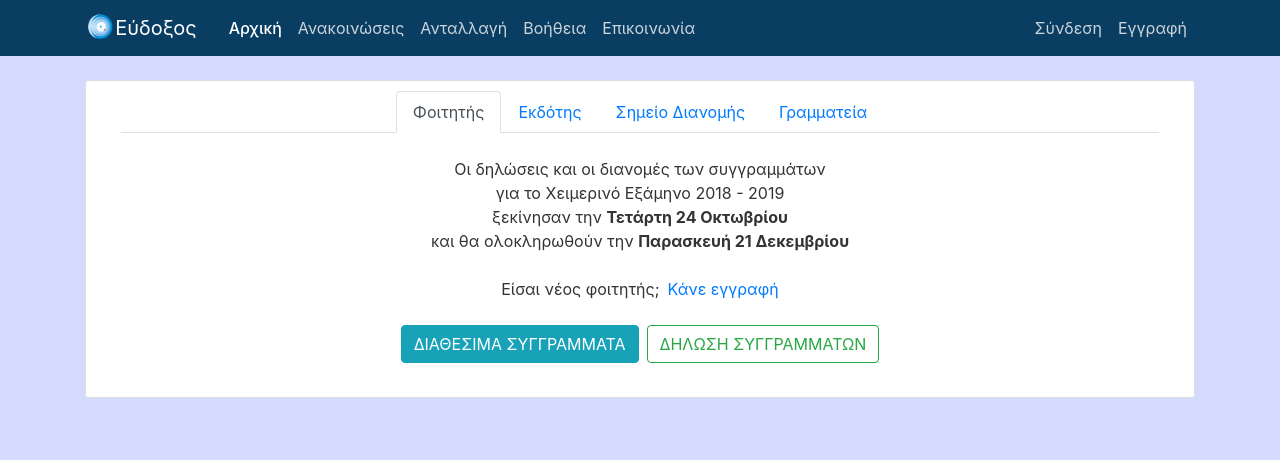
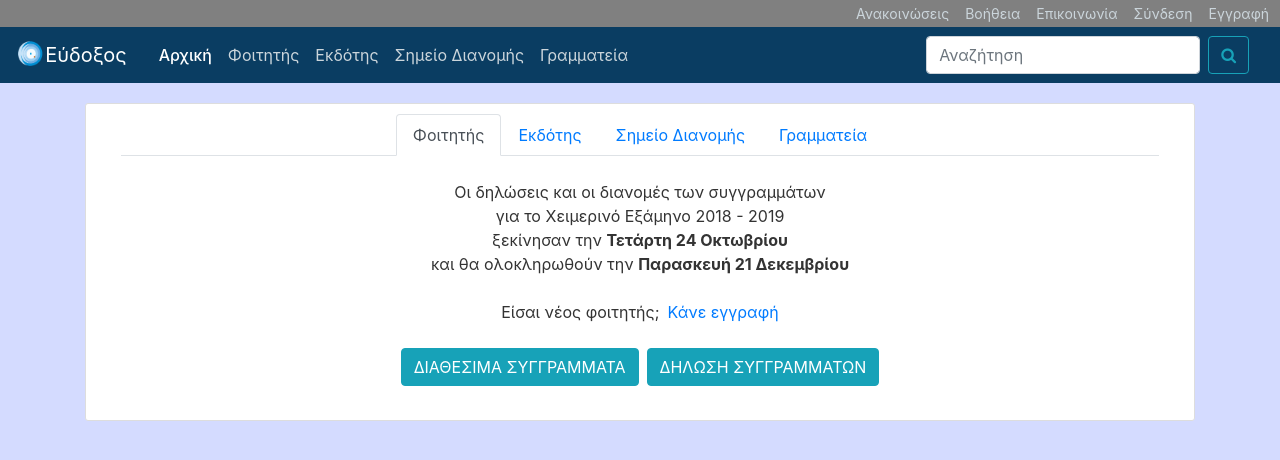
Before and after one commit to pelekoudasq/eudoxus, a Django app: page / in a window 1280 px wide. Shown: the top 460 px of the page. Run offline with Django 3.2, Linux system fonts and the light colour scheme; some libraries are stand-ins or nearby versions.

Commit message:
the roussou effect

```diff
--- a/users/static/users/main.css
+++ b/users/static/users/main.css
@@ -1,7 +1,8 @@
 body {
   background: #D4DBFF;
   color: #333333;
-  margin-top: 5rem;
+  /*margin-top: 5rem;*/
+  margin: 0 !important;
 }
 
 h1, h2, h3, h4, h5, h6 {
@@ -12,8 +13,27 @@ ul {
   margin: 0;
 }
 
+main{
+  margin-top: 20px;
+}
+
+.ml-auto {
+  left: auto !important;
+}
+
+#top-nav {
+  background-color: gray;
+  font-size: 14px;
+  height: 20;
+  padding: 3px;
+}
+
 .bg-steel {
   background-color: #0a3d62;
+}
+
+.navbar {
+  padding-left: 0px;
 }
 
 .site-header .navbar-nav .nav-link {
--- a/users/templates/users/base.html
+++ b/users/templates/users/base.html
@@ -11,24 +11,79 @@
 
 	<link rel="stylesheet" type="text/css" href="{% static 'users/main.css' %}">
 
+	<link rel="stylesheet" href="https://cdnjs.cloudflare.com/ajax/libs/font-awesome/4.7.0/css/font-awesome.min.css">
+
 
 	<title>Εύδοξος</title>
 </head>
 <body>
 	<header class="site-header">
-		<nav class="navbar navbar-expand-md navbar-dark bg-steel fixed-top">
-			<div class="container">
-				<a class="navbar-brand mr-4" href="{% url 'users-home' %}"><img style="display: inline-block; height: 30px; margin-top: -5px" src="{% static '/eudoxus-logo.png' %}">Εύδοξος</a>
-				<button class="navbar-toggler" type="button" data-toggle="collapse" data-target="#navbarToggle" aria-controls="navbarToggle" aria-expanded="false" aria-label="Toggle navigation">
-				<span class="navbar-toggler-icon"></span>
-				</button>
+		<nav class="navbar navbar-expand-lg navbar-light bg-steel sticky-top" id="top-nav">
+			<button class="navbar-toggler" type="button" data-toggle="collapse" data-target="#navbarToggle-top" aria-controls="navbarToggle-top" aria-expanded="false" aria-label="Toggle navigation">
+			<span class="navbar-toggler-icon"></span>
+			</button>
+			<div class="collapse navbar-collapse" id="navbarToggle-top">
+				<div class="navbar-nav ml-auto">
+					<a class="nav-item nav-link py-0 {% if request.resolver_match.url_name == 'users-announcements' %}active{% endif %}" href="{% url 'users-announcements' %}">Ανακοινώσεις</a>
+					<a class="nav-item nav-link py-0 {% if request.resolver_match.url_name == 'users-about' %}active{% endif %}" href="{% url 'users-about' %}">Βοήθεια</a>
+					<a class="nav-item nav-link py-0 {% if request.resolver_match.url_name == 'users-contact' %}active{% endif %}" href="{% url 'users-contact' %}">Επικοινωνία</a>
+					{% if user.is_authenticated %}
+						<a class="nav-item nav-link py-0 {% if request.resolver_match.url_name == 'profile' %}active{% endif %}" href="{% url 'profile' %}">Προφίλ</a>
+						<a class="nav-item nav-link py-0" href="{% url 'logout' %}">Αποσύνδεση</a>
+					{% else %}
+						<a class="nav-item nav-link py-0 {% if request.resolver_match.url_name == 'login' %}active{% endif %}" href="{% url 'login' %}">Σύνδεση</a>
+						<a class="nav-item nav-link py-0 {% if request.resolver_match.url_name == 'register' %}active{% endif %}" href="{% url 'register' %}">Εγγραφή</a>
+					{% endif %}
+				</div>
+			</div>
+		</nav>
+		<nav class="navbar navbar-expand-lg navbar-dark bg-steel ">
+				<div class="container-fluid">
+					<a class="navbar-brand mr-4" href="{% url 'users-home' %}"><img style="display: inline-block; height: 30px; margin-top: -5px" src="{% static '/eudoxus-logo.png' %}">Εύδοξος</a>
+					<button class="navbar-toggler" type="button" data-toggle="collapse" data-target="#navbarToggle" aria-controls="navbarToggle" aria-expanded="false" aria-label="Toggle navigation">
+					<span class="navbar-toggler-icon"></span>
+					</button>
 				<div class="collapse navbar-collapse" id="navbarToggle">
 					<div class="navbar-nav mr-auto">
 						<a class="nav-item nav-link {% if request.resolver_match.url_name == 'users-home' %}active{% endif %}" href="{% url 'users-home' %}">Αρχική</a>
-						<a class="nav-item nav-link {% if request.resolver_match.url_name == 'users-announcements' %}active{% endif %}" href="{% url 'users-announcements' %}">Ανακοινώσεις</a>
+						<li class="nav-item dropdown">
+							<a class="nav-link" data-toggle="dropdown" href="#" role="button" aria-haspopup="true" aria-expanded="false">Φοιτητής</a>
+							<div class="dropdown-menu">
+								<a class="dropdown-item" href="#">Δήλωση</a>
+								<div class="dropdown-divider"></div>
+								<a class="dropdown-item" href="{% url 'users-exchange' %}">Ανταλλαγή</a>
+								<div class="dropdown-divider"></div>
+								<a class="dropdown-item" href="#">Συγγράμματα</a>
+							</div>
+						</li>
+						<li class="nav-item dropdown">
+							<a class="nav-link" data-toggle="dropdown" href="#" role="button" aria-haspopup="true" aria-expanded="false">Εκδότης</a>
+							<div class="dropdown-menu">
+								<a class="dropdown-item" href="#">Διαχείρηση Συγγραμμάτων</a>
+								<div class="dropdown-divider"></div>
+								<a class="dropdown-item" href="#">Οδηγός Εκδότη</a>
+							</div>
+						</li>
+						<li class="nav-item dropdown">
+							<a class="nav-link" data-toggle="dropdown" href="#" role="button" aria-haspopup="true" aria-expanded="false">Σημείο Διανομής</a>
+							<div class="dropdown-menu">
+								<a class="dropdown-item" href="#">Παράδοση Συγγραμμάτων</a>
+								<div class="dropdown-divider"></div>
+								<a class="dropdown-item" href="#">Οδηγός Σημείου Διανομής</a>
+							</div>
+						</li>
+						<li class="nav-item dropdown">
+							<a class="nav-link" data-toggle="dropdown" href="#" role="button" aria-haspopup="true" aria-expanded="false">Γραμματεία</a>
+							<div class="dropdown-menu">
+								<a class="dropdown-item" href="#">Πρόγραμμα Σπουδών</a>
+								<div class="dropdown-divider"></div>
+								<a class="dropdown-item" href="#">Οδηγός Γραμματείας</a>
+							</div>
+						</li>
+						<!--<a class="nav-item nav-link {% if request.resolver_match.url_name == 'users-announcements' %}active{% endif %}" href="{% url 'users-announcements' %}">Ανακοινώσεις</a>
 						<a class="nav-item nav-link {% if request.resolver_match.url_name == 'users-exchange' %}active{% endif %}" href="{% url 'users-exchange' %}">Ανταλλαγή</a>
 						<a class="nav-item nav-link {% if request.resolver_match.url_name == 'users-about' %}active{% endif %}" href="{% url 'users-about' %}">Βοήθεια</a>
-						<a class="nav-item nav-link {% if request.resolver_match.url_name == 'users-contact' %}active{% endif %}" href="{% url 'users-contact' %}">Επικοινωνία</a>
+						<a class="nav-item nav-link {% if request.resolver_match.url_name == 'users-contact' %}active{% endif %}" href="{% url 'users-contact' %}">Επικοινωνία</a>-->
 					</div>
 					<!-- Navbar Right Side -->
 					<!--<form class="navbar-form navbar-left form-inline" action="/action_page.php">
@@ -38,13 +93,10 @@
 				    </form>-->
 
 					<div class="navbar-nav">
-						{% if user.is_authenticated %}
-							<a class="nav-item nav-link {% if request.resolver_match.url_name == 'profile' %}active{% endif %}" href="{% url 'profile' %}">Προφίλ</a>
-							<a class="nav-item nav-link" href="{% url 'logout' %}">Αποσύνδεση</a>
-						{% else %}
-							<a class="nav-item nav-link {% if request.resolver_match.url_name == 'login' %}active{% endif %}" href="{% url 'login' %}">Σύνδεση</a>
-							<a class="nav-item nav-link {% if request.resolver_match.url_name == 'register' %}active{% endif %}" href="{% url 'register' %}">Εγγραφή</a>
-						{% endif %}
+						<form class="form-inline">
+							<input class="form-control mr-sm-2" type="search" placeholder="Αναζήτηση" aria-label="Search">
+							<button class="btn btn-outline-info my-2 my-sm-0" type="submit"><i class="fa fa-search"></i></button>
+						</form>
 					</div>
 				</div>
 			</div>
--- a/users/templates/users/home.html
+++ b/users/templates/users/home.html
@@ -33,7 +33,7 @@
 				    <button type="button" class="btn btn-info">ΔΙΑΘΕΣΙΜΑ ΣΥΓΓΡΑΜΜΑΤΑ</button>
 				  </div>
 				  <div class="btn-group" role="group" aria-label="Second group">
-				    <button type="button" class="btn btn-outline-success">ΔΗΛΩΣΗ ΣΥΓΓΡΑΜΜΑΤΩΝ</button>
+				    <button type="button" class="btn btn-info">ΔΗΛΩΣΗ ΣΥΓΓΡΑΜΜΑΤΩΝ</button>
 				  </div>
 				</div>
 				<br>
@@ -54,7 +54,7 @@
 				    <button type="button" class="btn btn-info">ΣΥΓΓΡΑΜΜΑΤΑ ΕΚΔΟΤΗ</button>
 				  </div>
 				  <div class="btn-group" role="group" aria-label="Second group">
-				    <button type="button" class="btn btn-outline-success">ΟΔΗΓΟΣ ΕΚΔΟΤΗ</button>
+				    <button type="button" class="btn btn-info">ΟΔΗΓΟΣ ΕΚΔΟΤΗ</button>
 				  </div>
 				</div>
 				<br>
@@ -75,7 +75,7 @@
 				    <button type="button" class="btn btn-info">ΠΑΡΑΔΟΣΗ ΣΥΓΓΡΑΜΜΑΤΩΝ</button>
 				  </div>
 				  <div class="btn-group" role="group" aria-label="Second group">
-				    <button type="button" class="btn btn-outline-success">ΟΔΗΓΟΣ ΣΗΜΕΙΟΥ ΔΙΑΝΟΜΗΣ</button>
+				    <button type="button" class="btn btn-info">ΟΔΗΓΟΣ ΣΗΜΕΙΟΥ ΔΙΑΝΟΜΗΣ</button>
 				  </div>
 				</div>
 				<br>
@@ -96,7 +96,7 @@
 				    <button type="button" class="btn btn-info">ΠΡΟΓΡΑΜΜΑ ΣΠΟΥΔΩΝ</button>
 				  </div>
 				  <div class="btn-group" role="group" aria-label="Second group">
-				    <button type="button" class="btn btn-outline-success">ΟΔΗΓΟΣ ΓΡΑΜΜΑΤΕΙΑΣ</button>
+				    <button type="button" class="btn btn-info">ΟΔΗΓΟΣ ΓΡΑΜΜΑΤΕΙΑΣ</button>
 				  </div>
 				</div>
 				<br>
```
Also changed, not shown: other parts of users/static/users/main.css (+0 -36 lines), db.sqlite3.
